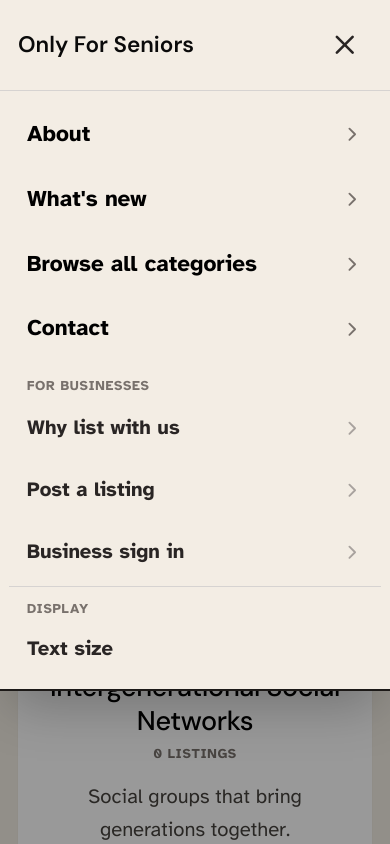
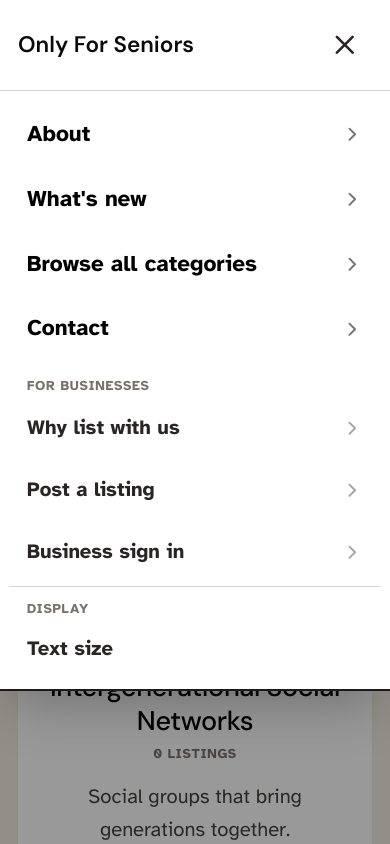
Before and after one commit to cathamaoui/OnlyForSeniors, a Next.js app: page /categories/active-aging-recreation/ in a window 390 px wide. Both pictures are taken after a click on the button "Open menu". Shown: the top 844 px of the page. Built offline with nearby package versions, Linux system fonts and the light colour scheme.

Commit message:
PR26: Active Aging icon -> Dumbbell; header + mobile menu backgrounds -> white

```diff
--- a/src/components/layout/Header.tsx
+++ b/src/components/layout/Header.tsx
@@ -7,7 +7,7 @@ export function Header() {
   return (
     // Header — sits on the cream page background. Wordmark + tagline on
     // the left (no logo tile), desktop nav on the right.
-    <header className="bg-cream sticky top-0 z-20 border-b border-stone-200/70">
+    <header className="bg-white sticky top-0 z-20 border-b border-stone-200/70">
       <div className="max-w-6xl mx-auto px-4 sm:px-6 py-4 flex items-center justify-between gap-6">
         {/* Brand block: wordmark only, no tagline */}
         <Link
--- a/src/components/layout/MobileMenu.tsx
+++ b/src/components/layout/MobileMenu.tsx
@@ -72,7 +72,7 @@ export function MobileMenu() {
           <nav
             id="mobile-menu"
             aria-label="Main navigation"
-            className="fixed top-0 left-0 right-0 z-50 bg-cream border-b-2 border-stone-900 shadow-2xl md:hidden max-h-[90vh] overflow-y-auto"
+            className="fixed top-0 left-0 right-0 z-50 bg-white border-b-2 border-stone-900 shadow-2xl md:hidden max-h-[90vh] overflow-y-auto"
           >
             <div className="max-w-6xl mx-auto px-4 py-4 flex items-center justify-between border-b border-stone-300">
               <Link
--- a/src/components/ui/CategoryIcon.tsx
+++ b/src/components/ui/CategoryIcon.tsx
@@ -25,6 +25,7 @@ import {
   Search,
   Laptop,
   Plane,
+  Dumbbell,
   type LucideIcon,
 } from "lucide-react";
 import type { Category } from "@/lib/businesses";
@@ -44,7 +45,7 @@ const SLUG_TO_ICON: Record<string, LucideIcon> = {
   // The 5 main age-banded categories (homepage sidebar)
   "transition-downsizing": Package,
   "home-adaptations": Wrench,
-  "active-aging-recreation": Theater,
+  "active-aging-recreation": Dumbbell,
   "training-careers": Briefcase,
   "senior-travel": Plane,
   "active-aging": Theater, // legacy
--- a/src/components/ui/categoryIcons.ts
+++ b/src/components/ui/categoryIcons.ts
@@ -25,6 +25,7 @@ import {
   ShoppingCart,
   Laptop,
   Plane,
+  Dumbbell,
   HeartHandshake,
   ShieldCheck,
   Search,
@@ -35,7 +36,7 @@ const SLUG_TO_ICON: Record<string, LucideIcon> = {
   news: Newspaper,
   "transition-downsizing": Package,
   "home-adaptations": Wrench,
-  "active-aging-recreation": Theater,
+  "active-aging-recreation": Dumbbell,
   "training-careers": Briefcase,
   "senior-travel": Plane,
   "active-aging": Theater, // legacy
--- a/src/data/businesses.json
+++ b/src/data/businesses.json
@@ -59,7 +59,7 @@
     {
       "slug": "active-aging-recreation",
       "name": "Active Aging and Recreation",
-      "icon": "🎭",
+      "icon": "💪",
       "color": "#5b21b6",
       "subcategories": [
         {
```
